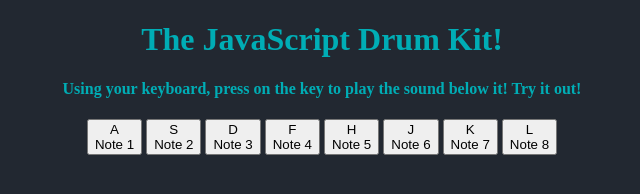
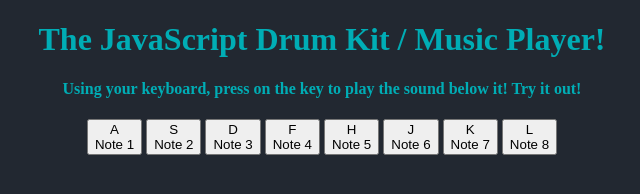
Before and after one commit to Andrew1457/Javascript-Drum-Kit, a plain HTML site: page index.html in a window 1280 px wide. Shown: the whole page, without its empty margins (318-958 px from the left). Drawn offline with Linux system fonts and the light colour scheme; a script that the page names is missing.

Commit message:
add Music Player text

```diff
--- a/index.html
+++ b/index.html
@@ -13,7 +13,7 @@
 
 <body>
   <h1>
-    The JavaScript Drum Kit!
+    The JavaScript Drum Kit / Music Player!
 
   </h1>
   <h4>Using your keyboard, press on the key to play the sound below it! Try it out!</h4>
```
